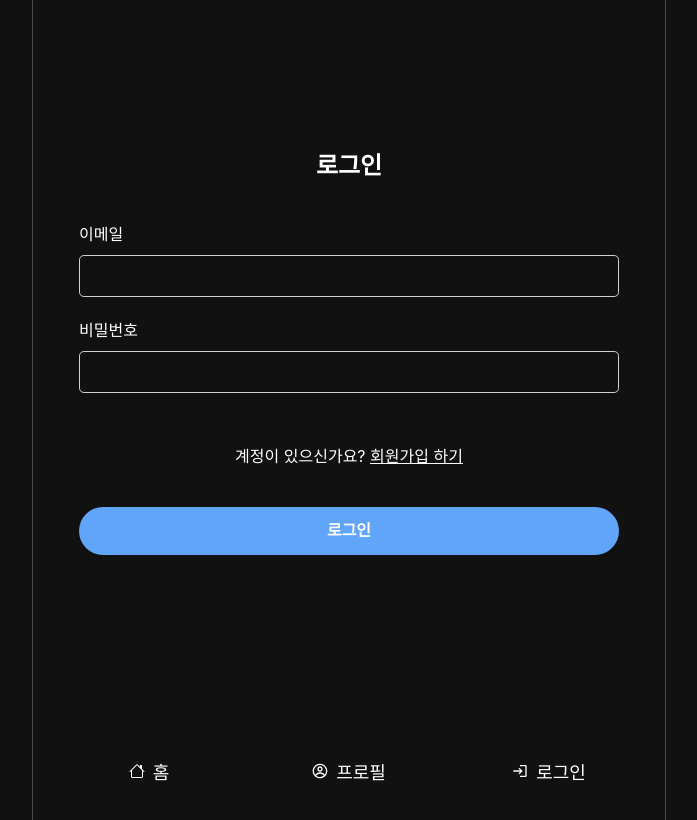
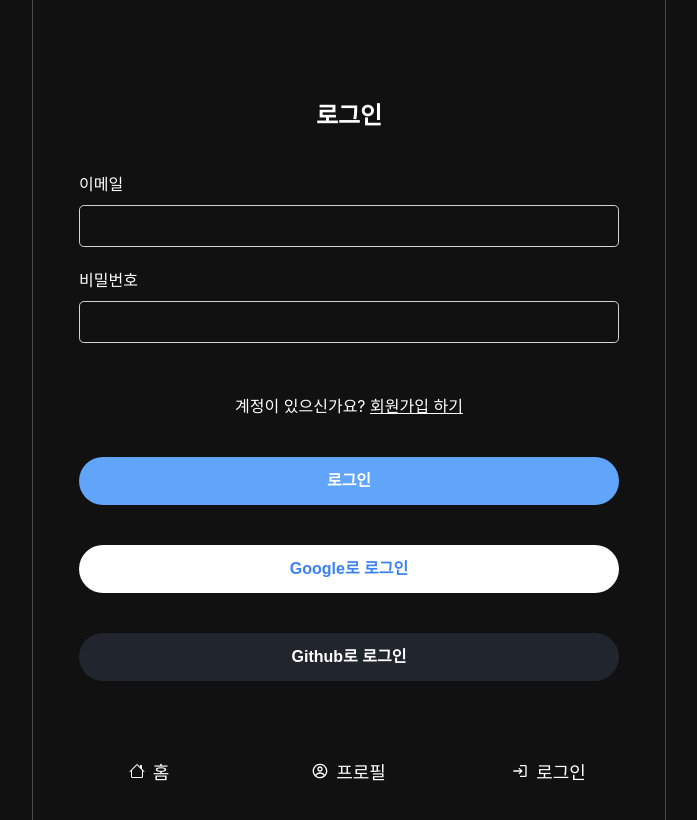
Before and after one commit to BeMatthewsong/Hyukstargram, a React (Vite) app: page /login in a window 1280 px wide. Shown: the top 820 px of the page, without its empty margins (291-988 px from the left). Built offline with nearby package versions, Linux system fonts and the light colour scheme; no server answers.

Commit message:
feat: OAuth 기능 추가

```diff
--- a/src/components/users/LoginForm.tsx
+++ b/src/components/users/LoginForm.tsx
@@ -1,5 +1,11 @@
 import { app } from "@/firebaseApp";
-import { signInWithEmailAndPassword, getAuth } from "firebase/auth";
+import {
+  signInWithEmailAndPassword,
+  getAuth,
+  GoogleAuthProvider,
+  GithubAuthProvider,
+  signInWithPopup,
+} from "firebase/auth";
 import { useState } from "react";
 import { Link, useNavigate } from "react-router-dom";
 import { toast } from "react-toastify";
@@ -48,6 +54,34 @@ const LoginForm = () => {
     }
   };
 
+  const onClickSocialLogin = async (e: any) => {
+    const { name } = e.target;
+    let provider;
+    const auth = getAuth(app);
+
+    if (name === "google") {
+      provider = new GoogleAuthProvider();
+      console.log(provider);
+    }
+
+    if (name === "github") {
+      provider = new GithubAuthProvider();
+    }
+
+    await signInWithPopup(
+      auth,
+      provider as GoogleAuthProvider | GithubAuthProvider
+    )
+      .then((result) => {
+        console.log(result);
+        toast.success("로그인 되었습니다.");
+      })
+      .catch((error) => {
+        console.log(error);
+        toast.error("로그인이 실패되었습니다.");
+      });
+  };
+
   return (
     <form onSubmit={onSubmit}>
       <div className="form form--lg">
@@ -92,6 +126,26 @@ const LoginForm = () => {
       >
         로그인
       </button>
+      <div className="form__block">
+        <button
+          type="button"
+          name="google"
+          className="form__btn--google"
+          onClick={onClickSocialLogin}
+        >
+          Google로 로그인
+        </button>
+      </div>
+      <div className="form__block">
+        <button
+          type="button"
+          name="github"
+          className="form__btn--github"
+          onClick={onClickSocialLogin}
+        >
+          Github로 로그인
+        </button>
+      </div>
     </form>
   );
 };
--- a/src/components/users/SignupForm.tsx
+++ b/src/components/users/SignupForm.tsx
@@ -1,5 +1,11 @@
 import { app } from "@/firebaseApp";
-import { createUserWithEmailAndPassword, getAuth } from "firebase/auth";
+import {
+  GithubAuthProvider,
+  GoogleAuthProvider,
+  createUserWithEmailAndPassword,
+  getAuth,
+  signInWithPopup,
+} from "firebase/auth";
 import { useState } from "react";
 import { Link, useNavigate } from "react-router-dom";
 import { toast } from "react-toastify";
@@ -61,6 +67,33 @@ const SignupForm = () => {
     }
   };
 
+  const onClickSocialLogin = async (e: any) => {
+    const { name } = e.target;
+    let provider;
+    const auth = getAuth(app);
+
+    if (name === "google") {
+      provider = new GoogleAuthProvider();
+    }
+
+    if (name === "github") {
+      provider = new GithubAuthProvider();
+    }
+
+    await signInWithPopup(
+      auth,
+      provider as GoogleAuthProvider | GithubAuthProvider
+    )
+      .then((result) => {
+        console.log(result);
+        toast.success("로그인 되었습니다.");
+      })
+      .catch((error) => {
+        console.log(error);
+        toast.error("로그인이 실패되었습니다.");
+      });
+  };
+
   return (
     <form onSubmit={onSubmit}>
       <div className="form form--lg">
@@ -116,6 +149,26 @@ const SignupForm = () => {
       >
         회원가입
       </button>
+      <div className="form__block">
+        <button
+          type="button"
+          name="google"
+          className="form__btn--google"
+          onClick={onClickSocialLogin}
+        >
+          Google로 회원가입
+        </button>
+      </div>
+      <div className="form__block">
+        <button
+          type="button"
+          name="github"
+          className="form__btn--github"
+          onClick={onClickSocialLogin}
+        >
+          Github로 회원가입
+        </button>
+      </div>
     </form>
   );
 };
--- a/src/index.scss
+++ b/src/index.scss
@@ -275,7 +275,7 @@ body {
 
 // form 레이아웃
 .form {
-  margin: 100px auto 0px;
+  margin: 50px auto 0px;
   max-width: 680px;
   padding: 30px;
 
@@ -352,4 +352,28 @@ body {
     text-align: center;
     color: red;
   }
+
+  &__btn--google {
+    @extend .form__btn--submit;
+    background-color: $white;
+    color: $activeBorder;
+
+    &:hover,
+    &:active {
+      color: $white;
+      background-color: $activeBorder;
+    }
+  }
+
+  &__btn--github {
+    @extend .form__btn--submit;
+    background-color: $activeBg;
+    color: $white;
+
+    &:hover,
+    &:active {
+      color: $activeBg;
+      background-color: $white;
+    }
+  }
 }
```
